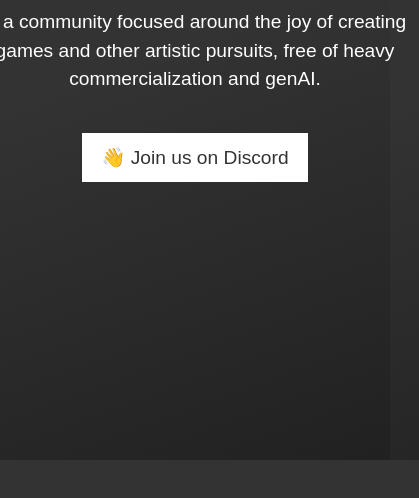
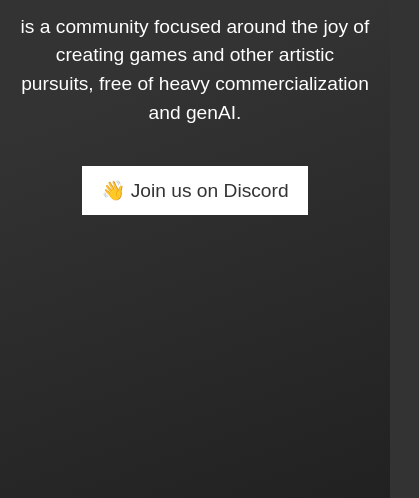
Before and after one commit to cee-chen/s-a-g-a, a plain HTML site: page index.html in a window 390 px wide. Shown: the part 384-882 px from the top of the page, 419 px wide, since content can reach past the window. Before the commit the page ends 844 px from the top, so only its background shows below. Drawn offline with Linux system fonts and the light colour scheme; a web font is replaced by a local one.

Commit message:
Fix responsiveness (derp)

```diff
--- a/index.html
+++ b/index.html
@@ -2,6 +2,7 @@
 <html lang="en">
   <head>
     <meta charset="utf-8" />
+    <meta name="viewport" content="width=device-width, initial-scale=1.0" />
     <title>Seattle Area Game Artisans</title>
     <link rel="canonical" href="https://s-a-g-a.community/" />
     <link rel="preconnect" href="https://fonts.googleapis.com" />
@@ -26,6 +27,7 @@
         justify-content: center;
         min-height: 100dvh;
         margin: 0;
+        padding: 1em;
 
         font-display: fallback;
         font-family: sans-serif;
@@ -43,7 +45,7 @@
       }
 
       main {
-        margin: 1em;
+        max-width: 100%;
       }
       main p {
         width: 42ch;
```
